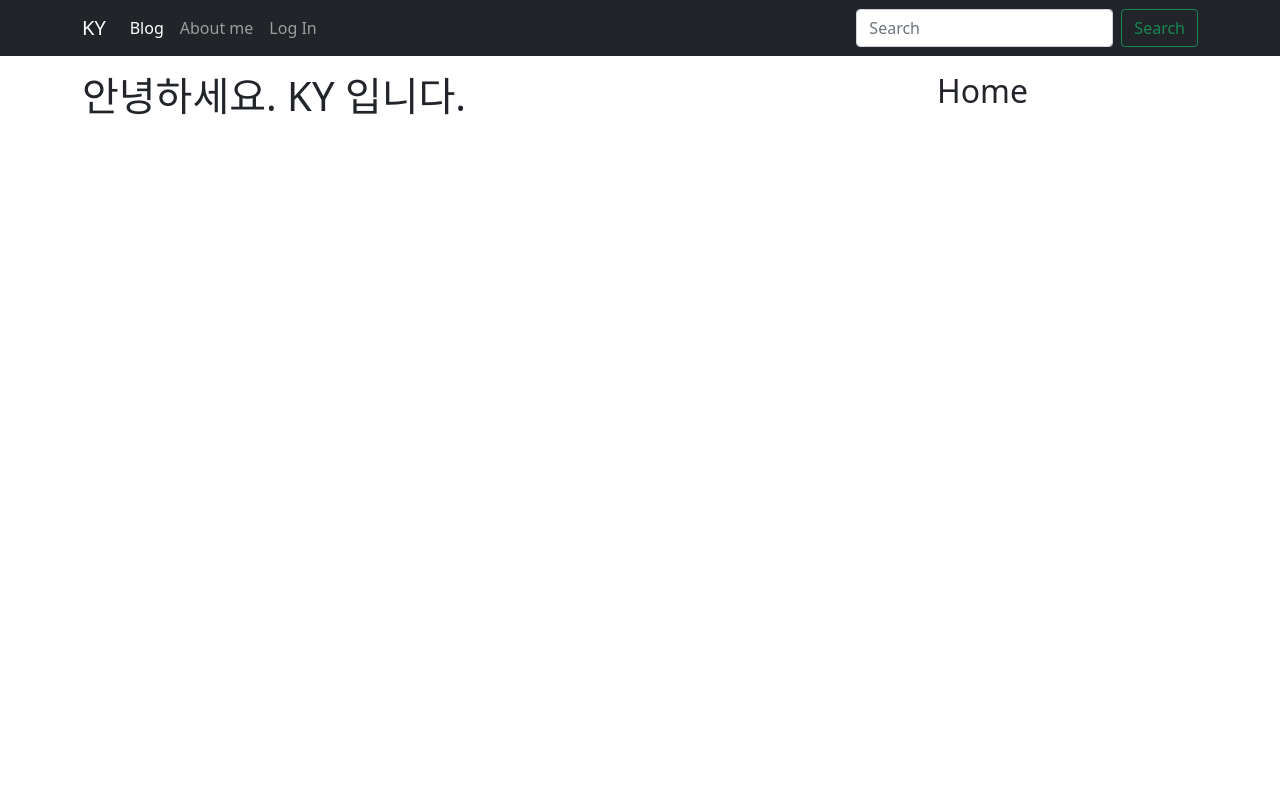
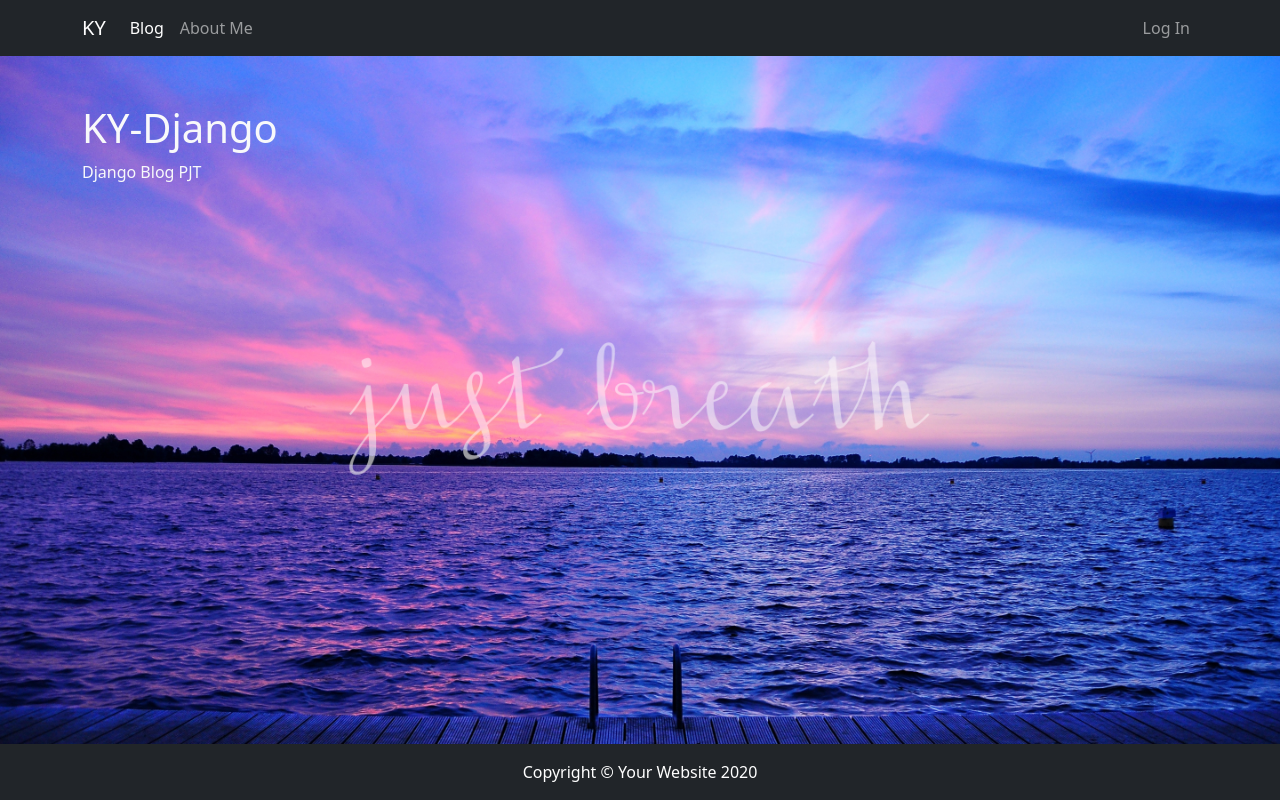
Before and after one commit to ky8778/KY_django, a Django app: page / in a window 1280 px wide. Run offline with Django 3.2, Linux system fonts and the light colour scheme.

Commit message:
[Home] Homepage UI updated

```diff
--- a/blog/templates/blog/footer.html
+++ b/blog/templates/blog/footer.html
@@ -6,7 +6,7 @@
     <title>{% block title %}Blog{% endblock %}</title>
 </head>
 <body>
-    <footer class="py-5 bg-dark">
+    <footer class="py-3 bg-dark">
         <div class="container">
           <p class="m-0 text-center text-white">Copyright &copy; Your Website 2020</p>
         </div>
--- /dev/null
+++ b/home/static/home/css/home.css
@@ -0,0 +1,11 @@
+body{
+    background: url('/static/home/images/home.jpg') no-repeat center fixed;
+    background-size: cover;
+    -webkit-background-size: cover;
+    -moz-background-size: cover;
+    -o-background-size: cover;
+}
+
+section{
+    margin-bottom: 150px;
+}
--- a/home/templates/home/base.html
+++ /dev/null
@@ -1,39 +0,0 @@
-<!DOCTYPE html>
-<html lang="ko">
-<head>
-  <meta charset="UTF-8">
-  <link href="https://cdn.jsdelivr.net/npm/bootstrap@5.0.2/dist/css/bootstrap.min.css" rel="stylesheet" integrity="sha384-EVSTQN3/azprG1Anm3QDgpJLIm9Nao0Yz1ztcQTwFspd3yD65VohhpuuCOmLASjC" crossorigin="anonymous">
-  <title>{% block title %}{% endblock %}</title>
-</head>
-<body>
-  <nav class="navbar navbar-expand-lg navbar-dark bg-dark">
-    <div class="container">
-      <a class="navbar-brand" href="/">KY</a>
-      <button class="navbar-toggler" type="button" data-bs-toggle="collapse" data-bs-target="#navbarSupportedContent" aria-controls="navbarSupportedContent" aria-expanded="false" aria-label="Toggle navigation">
-        <span class="navbar-toggler-icon"></span>
-      </button>
-      <div class="collapse navbar-collapse" id="navbarSupportedContent">
-        <ul class="navbar-nav me-auto mb-2 mb-lg-0">
-          <li class="nav-item">
-            <a class="nav-link active" aria-current="page" href="/blog/">Blog</a>
-          </li>
-          <li class="nav-item">
-            <a class="nav-link" href="/about_me/">About me</a>
-          </li>
-          <li class="nav-item">
-            <a class="nav-link" href="#">Log In</a>
-          </li>
-        </ul>
-        <form class="d-flex">
-          <input class="form-control me-2" type="search" placeholder="Search" aria-label="Search">
-          <button class="btn btn-outline-success" type="submit">Search</button>
-        </form>
-      </div>
-    </div>
-  </nav>
-  {% block content %}
-  {% endblock %}
-
-  <script src="https://cdn.jsdelivr.net/npm/bootstrap@5.0.2/dist/js/bootstrap.bundle.min.js" integrity="sha384-MrcW6ZMFYlzcLA8Nl+NtUVF0sA7MsXsP1UyJoMp4YLEuNSfAP+JcXn/tWtIaxVXM" crossorigin="anonymous"></script>
-</body>
-</html>
--- a/home/templates/home/home.html
+++ b/home/templates/home/home.html
@@ -1,16 +1,48 @@
-{% extends 'home/base.html' %}
-{% block title %}
-Home
-{% endblock %}
-{% block content %}
-  <div class="container">
-    <div class="row my-3">
-      <div class="col-9">
-        <h1>안녕하세요. KY 입니다.</h1>
-      </div>
-      <div class="col-3">
-        <h2>Home</h2>
+<!DOCTYPE html>
+{% load static %}
+<html lang="ko">
+<head>
+  <meta charset="UTF-8">
+  <link href="https://cdn.jsdelivr.net/npm/bootstrap@5.0.2/dist/css/bootstrap.min.css" rel="stylesheet" integrity="sha384-EVSTQN3/azprG1Anm3QDgpJLIm9Nao0Yz1ztcQTwFspd3yD65VohhpuuCOmLASjC" crossorigin="anonymous">
+  <link rel="stylesheet" href="{% static 'home/css/home.css' %}" media="screen">
+  <title>Home</title>
+</head>
+<body>
+  <!-- Navbar -->
+  {% include 'blog/navbar.html' %}
+
+  <section>
+    <div class="container">
+      <div class="row justify-content-between">
+        <div class="col-lg-6 text-light">
+          <h1 class="mt-5">KY-Django</h1>
+          <p>Django Blog PJT</p>
+        </div>
       </div>
     </div>
+  </section>
+
+  <!-- Footer -->
+  <div class="fixed-bottom">
+    {% include 'blog/footer.html' %}
   </div>
-{% endblock %}
+  <script>
+    function searchPost(){
+      let searchValue = document.getElementById('search-input').value.trim();
+      if(searchValue.length > 1){
+        location.href="/blog/search/"+searchValue+"/";
+      }else{
+        alert('검색어('+searchValue+')가 너무 짧습니다.');
+      }
+    };
+
+    // Enter 기능
+    document.getElementById('search-input').addEventListener('keyup', function(event){
+      if(event.key === 'Enter'){
+        searchPost();
+      }
+    });
+  </script>
+  <script src="https://cdn.jsdelivr.net/npm/bootstrap@5.0.2/dist/js/bootstrap.bundle.min.js" integrity="sha384-MrcW6ZMFYlzcLA8Nl+NtUVF0sA7MsXsP1UyJoMp4YLEuNSfAP+JcXn/tWtIaxVXM" crossorigin="anonymous"></script>
+</body>
+</html>
```
Also changed, not shown: home/static/home/images/home.jpg (added).
